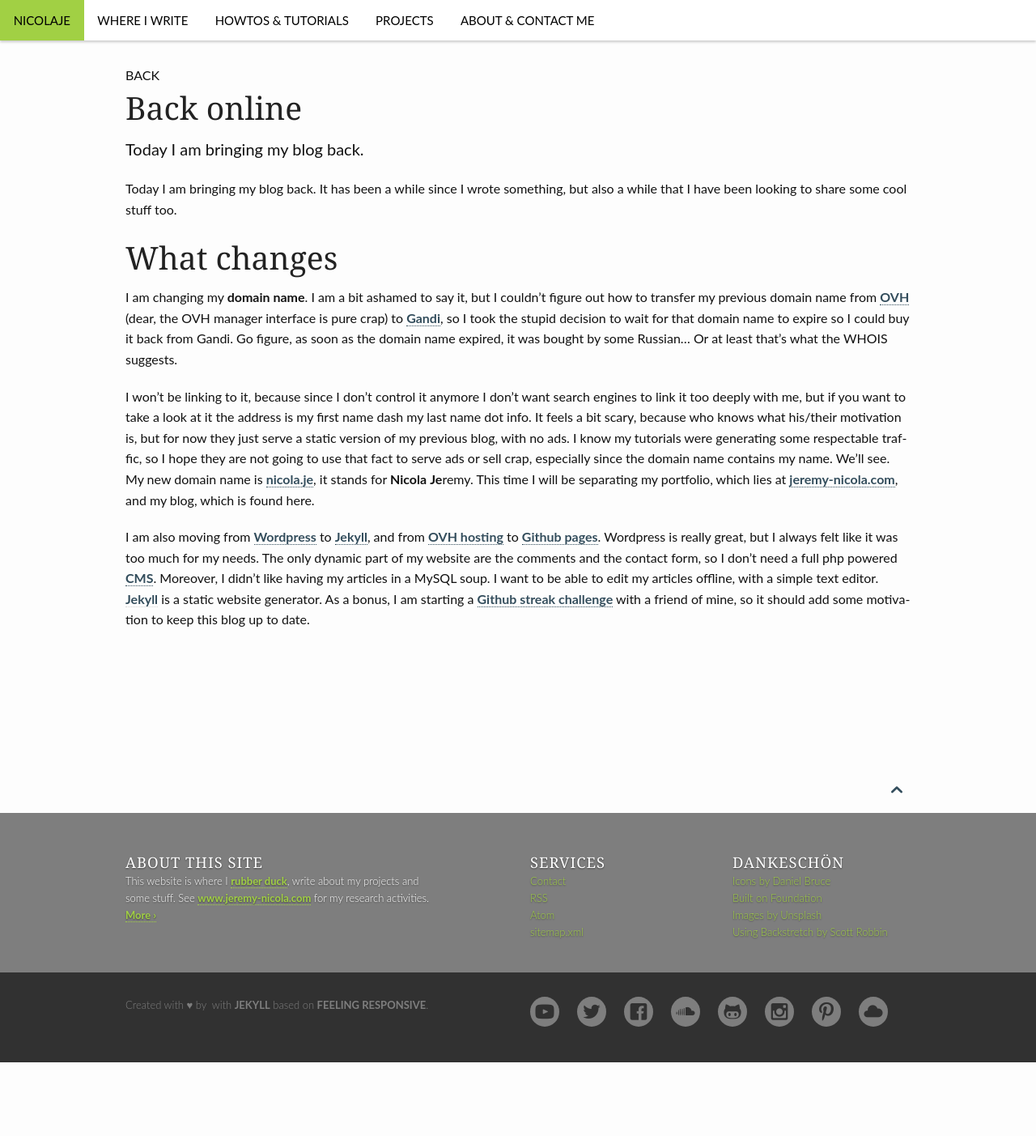
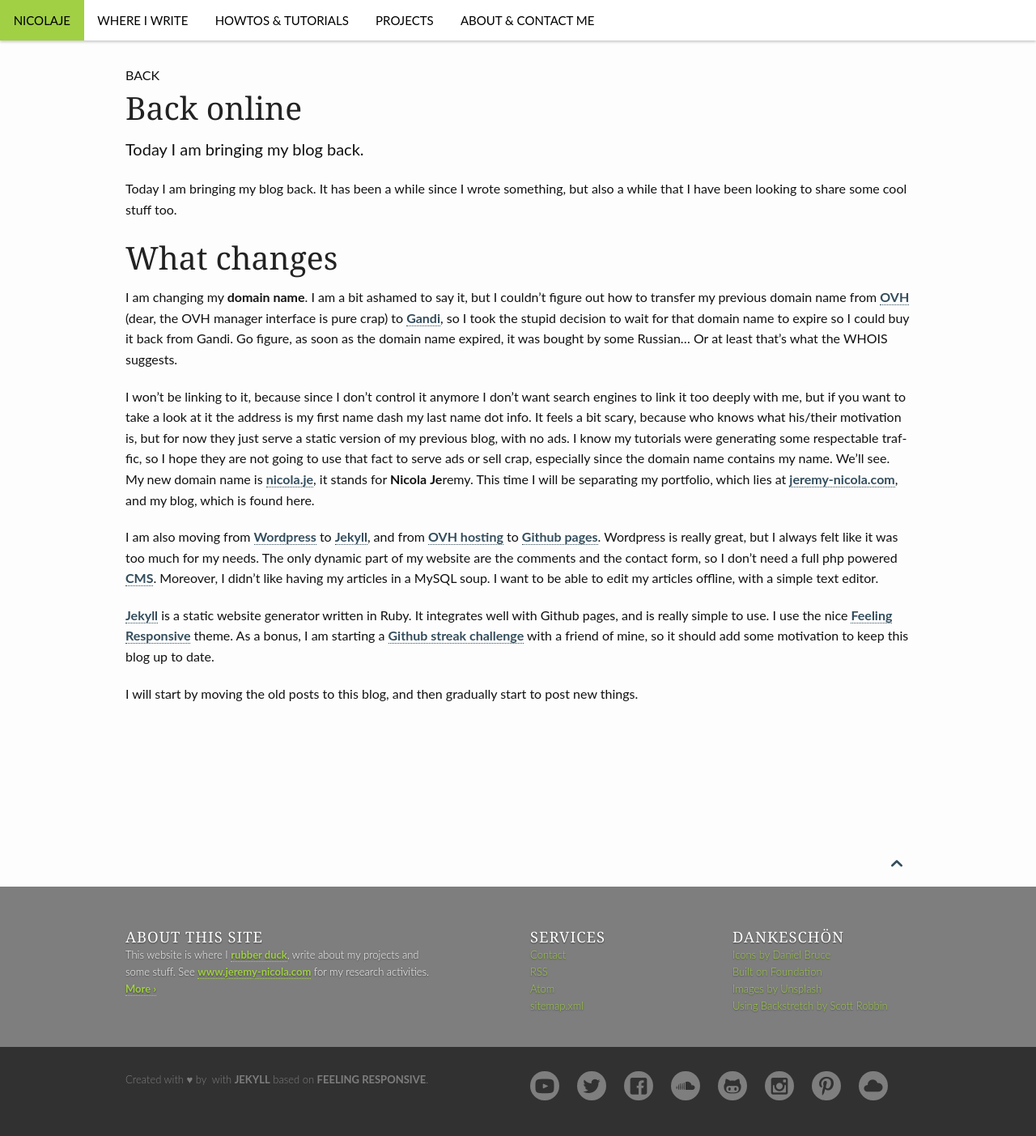
Before and after one commit to nicolaje/nicolaje.github.io, a Jekyll site: the page built from _posts/2015-08-20-back-online.md, in a window 1280 px wide. Shown: the whole page at 81% size. Built offline with Jekyll 4.4.1, drawn with Linux system fonts in a browser that asks for light colours; before the commit the page ends 1312 px from its top, so only the background shows below that.

Commit message:
Completed the back-online post and corrected its date (filename).

```diff
--- a/_posts/2013-08-20-back-online.md
+++ b/_posts/2015-08-20-back-online.md
@@ -24,5 +24,8 @@
 
 I am also moving from [Wordpress](http://wordpress.org) to [Jekyll](http://jekyllrb.com), and from [OVH hosting](http://www.ovh.com) to [Github pages](https://pages.github.com/).
 Wordpress is really great, but I always felt like it was too much for my needs. The only dynamic part of my website are the comments and the contact form, so I don't need a full php powered [CMS](https://en.wikipedia.org/wiki/Content_management_system). Moreover, I didn't like having my articles in a MySQL soup. I want to be able to edit my articles offline, with a simple text editor.
-[Jekyll]() is a static website generator.
+
+[Jekyll](http://jekyllrb.com) is a static website generator written in Ruby. It integrates well with Github pages, and is really simple to use. I use the nice [Feeling Responsive](https://github.com/Phlow/feeling-responsive) theme.
 As a bonus, I am starting a [Github streak challenge](https://ryanseys.com/blog/177-days-of-github/) with a friend of mine, so it should add some motivation to keep this blog up to date.
+
+I will start by moving the old posts to this blog, and then gradually start to post new things.
```
